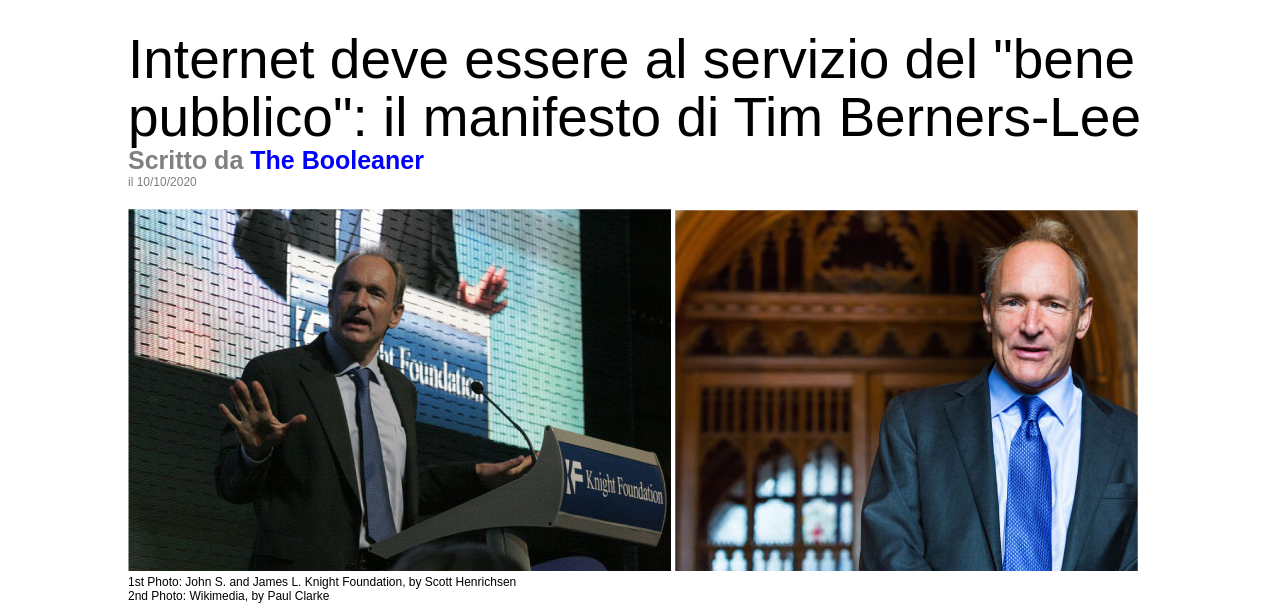
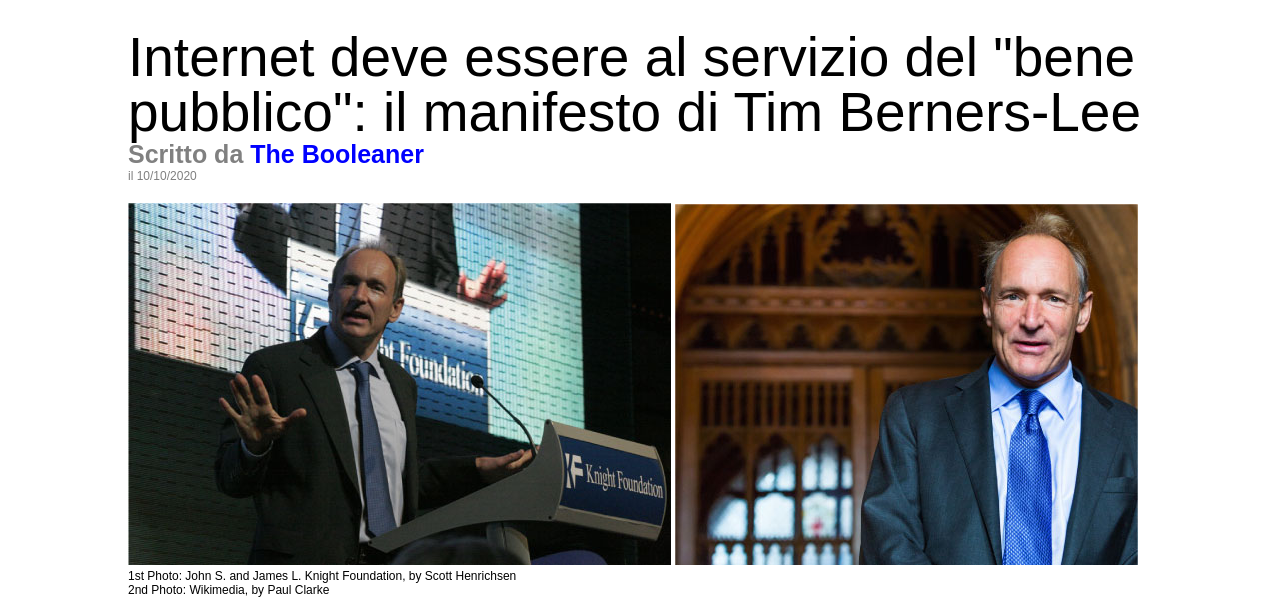
Before and after one commit to Carlo1891/html-css-booleaner, a plain HTML site: page index.html in a window 1280 px wide. Shown: the part 150-764 px from the top of the page. Drawn offline with Linux system fonts and the light colour scheme.

Commit message:
Correzione

```diff
--- a/css/style.css
+++ b/css/style.css
@@ -6,16 +6,16 @@
     box-sizing: border-box;
 }
 
-/*Posizione Logo e intestazione*/
+.highlight{
+    background-color: yellow;
+}
 
 .container{
     width: 80%;
     margin: 0 auto;
 }
 
-.highlight{
-    background-color: yellow;
-}
+/*Posizione Logo e intestazione*/
 
 header{
     height: 150px;
@@ -35,7 +35,7 @@ main{
 
 .title{
     font-size: 55px;
-    line-height: 58px;
+    line-height: 55px;
     margin: 0;
 }
 
```
Also changed, not shown: index.html (indentation only).
